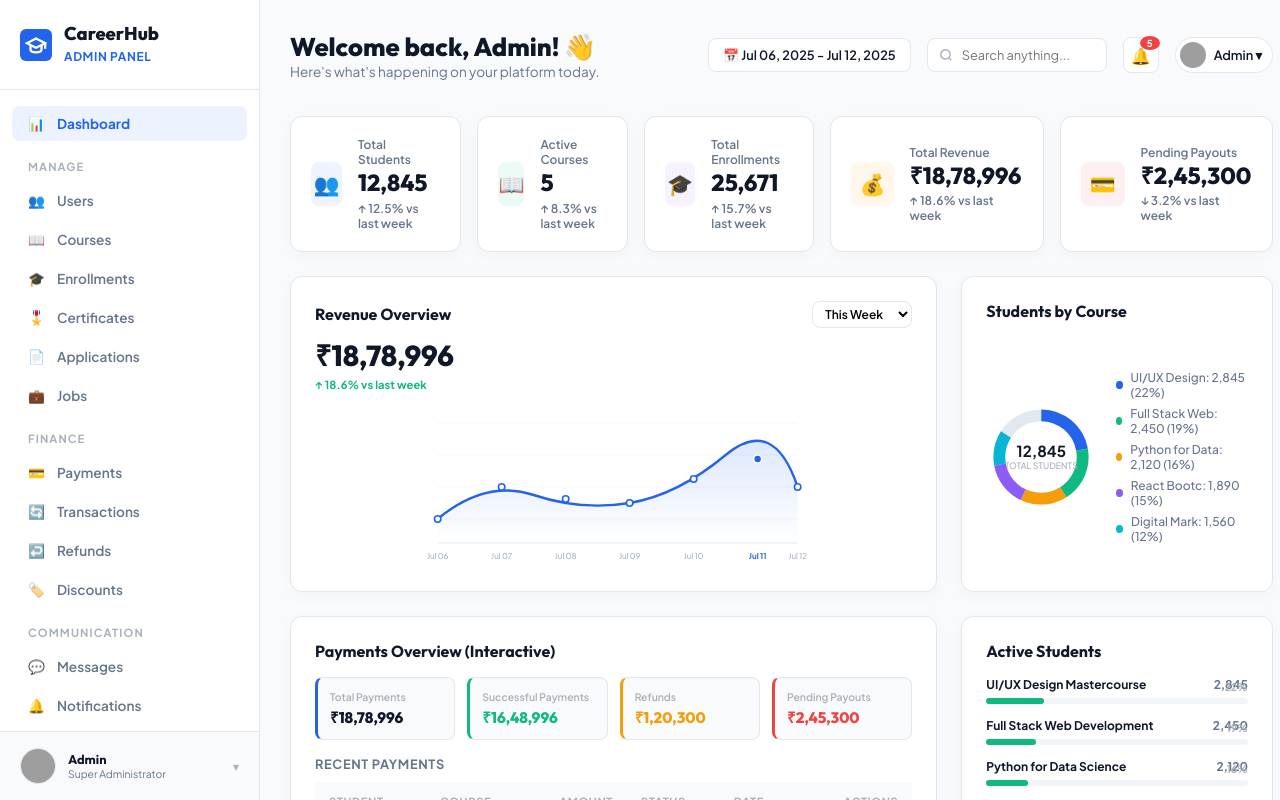
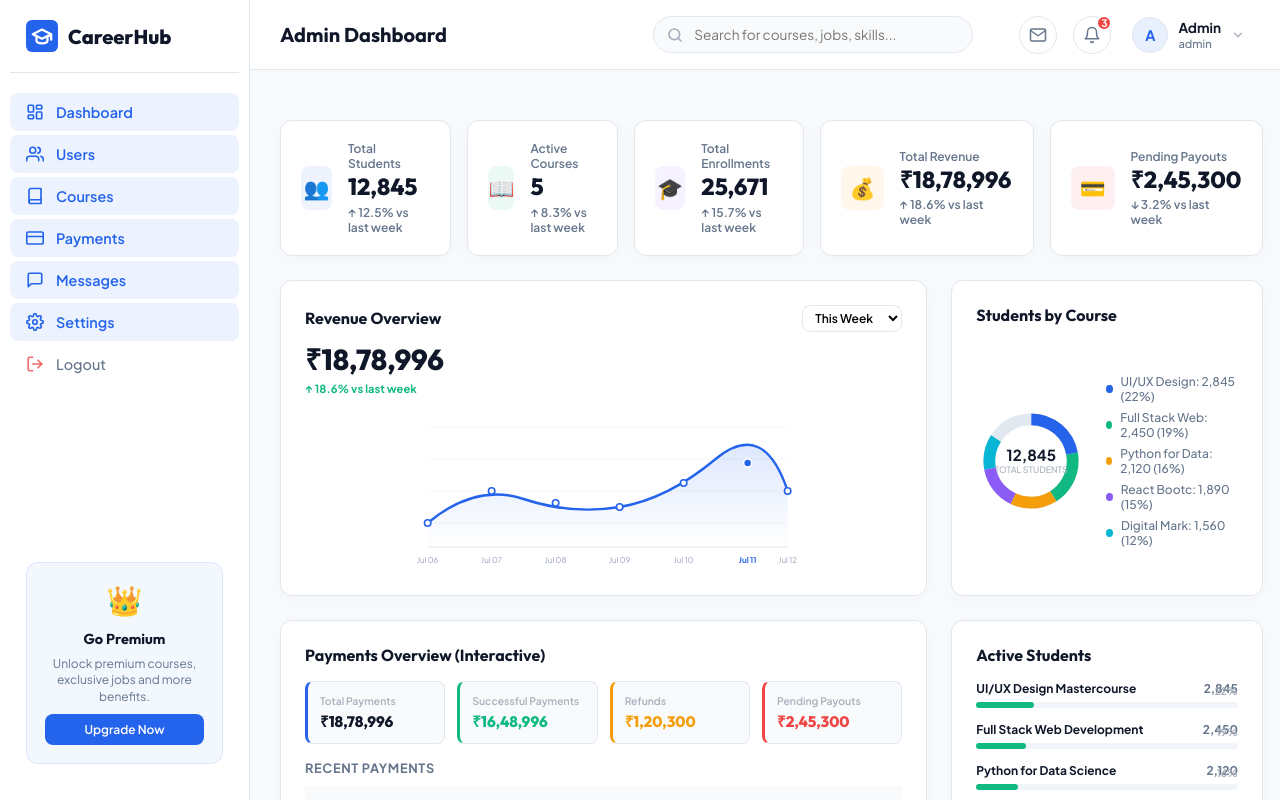
Before and after one commit to shaikafridd/internship-project, a React app in the folder frontend/: page /admin/login in a window 1280 px wide. Both pictures are taken after a click on the button "Enter System Admin Panel". Shown: the top 800 px of the page. Built offline with nearby package versions, Linux system fonts and the light colour scheme; grey boxes are pictures that could not be loaded; the HTML template or start-up script is replaced by a standard one.

Commit message:
Integrate admin dashboard into standard global sidebar and navbar layouts

```diff
--- a/frontend/src/App.jsx
+++ b/frontend/src/App.jsx
@@ -37,8 +37,7 @@
 
   // Paths that do not show sidebar and navbar (Landing and Auth pages)
   const noLayoutPaths = ['/', '/login', '/signup', '/admin/login'];
-  const isAdminPath = location.pathname.startsWith('/admin');
-  const showLayout = isAuthenticated && !noLayoutPaths.includes(location.pathname) && !isAdminPath;
+  const showLayout = isAuthenticated && !noLayoutPaths.includes(location.pathname);
 
   return (
     <div className="app-container">
--- a/frontend/src/components/Navbar.jsx
+++ b/frontend/src/components/Navbar.jsx
@@ -30,6 +30,8 @@
           </div>
         ) : isProfileView ? (
           <h2 className="navbar-page-title">My Profile</h2>
+        ) : location.pathname.startsWith('/admin') ? (
+          <h2 className="navbar-page-title">Admin Dashboard</h2>
         ) : (
           null
         )}
--- a/frontend/src/components/Sidebar.jsx
+++ b/frontend/src/components/Sidebar.jsx
@@ -12,7 +12,71 @@
     navigate('/login');
   };
 
-  const navItems = [
+  const navItems = user?.role === 'admin' ? [
+    {
+      path: '/admin/dashboard',
+      label: 'Dashboard',
+      icon: (
+        <svg xmlns="http://www.w3.org/2000/svg" width="18" height="18" viewBox="0 0 24 24" fill="none" stroke="currentColor" strokeWidth="2.2" strokeLinecap="round" strokeLinejoin="round">
+          <rect x="3" y="3" width="7" height="9" rx="1" />
+          <rect x="14" y="3" width="7" height="5" rx="1" />
+          <rect x="14" y="12" width="7" height="9" rx="1" />
+          <rect x="3" y="16" width="7" height="5" rx="1" />
+        </svg>
+      )
+    },
+    {
+      path: '/admin/dashboard?tab=users',
+      label: 'Users',
+      icon: (
+        <svg xmlns="http://www.w3.org/2000/svg" width="18" height="18" viewBox="0 0 24 24" fill="none" stroke="currentColor" strokeWidth="2.2" strokeLinecap="round" strokeLinejoin="round">
+          <path d="M17 21v-2a4 4 0 0 0-4-4H5a4 4 0 0 0-4 4v2" />
+          <circle cx="9" cy="7" r="4" />
+          <path d="M23 21v-2a4 4 0 0 0-3-3.87" />
+          <path d="M16 3.13a4 4 0 0 1 0 7.75" />
+        </svg>
+      )
+    },
+    {
+      path: '/admin/dashboard?tab=courses',
+      label: 'Courses',
+      icon: (
+        <svg xmlns="http://www.w3.org/2000/svg" width="18" height="18" viewBox="0 0 24 24" fill="none" stroke="currentColor" strokeWidth="2.2" strokeLinecap="round" strokeLinejoin="round">
+          <path d="M4 19.5A2.5 2.5 0 0 1 6.5 17H20" />
+          <path d="M6.5 2H20v20H6.5A2.5 2.5 0 0 1 4 19.5v-15A2.5 2.5 0 0 1 6.5 2z" />
+        </svg>
+      )
+    },
+    {
+      path: '/admin/dashboard?tab=payments',
+      label: 'Payments',
+      icon: (
+        <svg xmlns="http://www.w3.org/2000/svg" width="18" height="18" viewBox="0 0 24 24" fill="none" stroke="currentColor" strokeWidth="2.2" strokeLinecap="round" strokeLinejoin="round">
+          <rect x="1" y="4" width="22" height="16" rx="2" ry="2" />
+          <line x1="1" y1="10" x2="23" y2="10" />
+        </svg>
+      )
+    },
+    {
+      path: '/admin/dashboard?tab=messages',
+      label: 'Messages',
+      icon: (
+        <svg xmlns="http://www.w3.org/2000/svg" width="18" height="18" viewBox="0 0 24 24" fill="none" stroke="currentColor" strokeWidth="2.2" strokeLinecap="round" strokeLinejoin="round">
+          <path d="M21 15a2 2 0 0 1-2 2H7l-4 4V5a2 2 0 0 1 2-2h14a2 2 0 0 1 2 2z" />
+        </svg>
+      )
+    },
+    {
+      path: '/admin/dashboard?tab=settings',
+      label: 'Settings',
+      icon: (
+        <svg xmlns="http://www.w3.org/2000/svg" width="18" height="18" viewBox="0 0 24 24" fill="none" stroke="currentColor" strokeWidth="2.2" strokeLinecap="round" strokeLinejoin="round">
+          <circle cx="12" cy="12" r="3" />
+          <path d="M19.4 15a1.65 1.65 0 0 0 .33 1.82l.06.06a2 2 0 1 1-2.83 2.83l-.06-.06a1.65 1.65 0 0 0-1.82-.33 1.65 1.65 0 0 0-1 1.51V21a2 2 0 0 1-4 0v-.09A1.65 1.65 0 0 0 9 19.4a1.65 1.65 0 0 0-1.82.33l-.06.06a2 2 0 1 1-2.83-2.83l.06-.06a1.65 1.65 0 0 0 .33-1.82 1.65 1.65 0 0 0-1.51-1H3a2 2 0 0 1 0-4h.09A1.65 1.65 0 0 0 4.6 9a1.65 1.65 0 0 0-.33-1.82l-.06-.06a2 2 0 1 1 2.83-2.83l.06.06a1.65 1.65 0 0 0 1.82.33H9a1.65 1.65 0 0 0 1-1.51V3a2 2 0 0 1 4 0v.09a1.65 1.65 0 0 0 1 1.51 1.65 1.65 0 0 0 1.82-.33l.06-.06a2 2 0 1 1 2.83 2.83l-.06.06a1.65 1.65 0 0 0-.33 1.82V9a1.65 1.65 0 0 0 1.51 1H21a2 2 0 0 1 0 4h-.09a1.65 1.65 0 0 0-1.51 1z" />
+        </svg>
+      )
+    }
+  ] : [
     {
       path: '/dashboard',
       label: 'Dashboard',
--- a/frontend/src/pages/AdminDashboard.jsx
+++ b/frontend/src/pages/AdminDashboard.jsx
@@ -127,100 +127,10 @@
   ];
 
   return (
-    <div className="admin-container animate-fade-in">
+    <div className="admin-main-panel" style={{ marginLeft: 0, padding: '20px 0', width: '100%' }}>
 
-      {/* 1. Admin Left Sidebar */}
-      <aside className="admin-sidebar">
-        <div className="admin-brand">
-          <div className="logo-icon-blue">
-            <svg xmlns="http://www.w3.org/2000/svg" width="22" height="22" viewBox="0 0 24 24" fill="none" stroke="currentColor" strokeWidth="2.5">
-              <path d="M22 10v6M2 10l10-5 10 5-10 5z" />
-              <path d="M6 12v5c0 2 2 3 6 3s6-1 6-3v-5" />
-            </svg>
-          </div>
-          <div className="brand-text">
-            <h3>CareerHub</h3>
-            <span>Admin Panel</span>
-          </div>
-        </div>
-
-        <nav className="admin-nav-links">
-          {menuItems.map((item, idx) => {
-            if (item.category) {
-              return <span key={idx} className="nav-section-title">{item.category}</span>;
-            }
-            return (
-              <button
-                key={idx}
-                className={`admin-nav-link ${item.active ? 'active' : ''}`}
-                type="button"
-              >
-                <span className="nav-icon">{item.icon}</span>
-                <span className="nav-label">{item.label}</span>
-              </button>
-            );
-          })}
-
-          <div style={{ padding: '0 10px', marginTop: '20px' }}>
-            <button className="admin-nav-link logout-btn" onClick={handleLogout} type="button">
-              <span className="nav-icon">🚪</span>
-              <span className="nav-label">Logout</span>
-            </button>
-          </div>
-        </nav>
-
-        {/* Profile Card Footer */}
-        <div className="admin-profile-footer">
-          <img src="https://images.unsplash.com/photo-1570295999919-56ceb5ecca61?w=100" alt="Admin" className="admin-avatar" />
-          <div className="admin-info">
-            <h4>{user?.name || 'Admin'}</h4>
-            <span>Super Administrator</span>
-          </div>
-          <span className="down-chevron">▾</span>
-        </div>
-      </aside>
-
-      {/* 2. Admin Main Panel */}
-      <main className="admin-main-panel">
-
-        {/* Top Header Row */}
-        <header className="admin-header">
-          <div className="admin-header-left">
-            <h2>Welcome back, Admin! 👋</h2>
-            <p>Here's what's happening on your platform today.</p>
-          </div>
-
-          <div className="admin-header-right">
-            {/* Date Picker Widget */}
-            <div className="date-picker-widget">
-              <span>📅 Jul 06, 2025 - Jul 12, 2025</span>
-            </div>
-
-            {/* Search container */}
-            <div className="admin-search-container">
-              <svg xmlns="http://www.w3.org/2000/svg" width="14" height="14" viewBox="0 0 24 24" fill="none" stroke="currentColor" strokeWidth="2.5" className="search-icon">
-                <circle cx="11" cy="11" r="8"/>
-                <line x1="21" y1="21" x2="16.65" y2="16.65"/>
-              </svg>
-              <input type="text" placeholder="Search anything..." />
-            </div>
-
-            {/* Notification Bell */}
-            <div className="admin-notify-btn">
-              🔔
-              <span className="badge">5</span>
-            </div>
-
-            {/* Admin Avatar */}
-            <div className="admin-avatar-card">
-              <img src="https://images.unsplash.com/photo-1570295999919-56ceb5ecca61?w=80" alt="Admin" />
-              <span>Admin ▾</span>
-            </div>
-          </div>
-        </header>
-
-        {/* Grid Container Content */}
-        <div className="admin-content-grid">
+      {/* Grid Container Content */}
+      <div className="admin-content-grid">
 
           {/* ROW 1: 5 STAT CARDS */}
           <div className="admin-stats-row">
@@ -670,8 +580,6 @@
 
         </div>
 
-      </main>
-
       {/* Styled JSX Rules */}
       <style>{`
         .admin-container {
@@ -825,8 +733,6 @@
         /* Main Content pane */
         .admin-main-panel {
           flex: 1;
-          margin-left: 260px;
-          padding: 30px;
           display: flex;
           flex-direction: column;
           gap: 24px;
```
